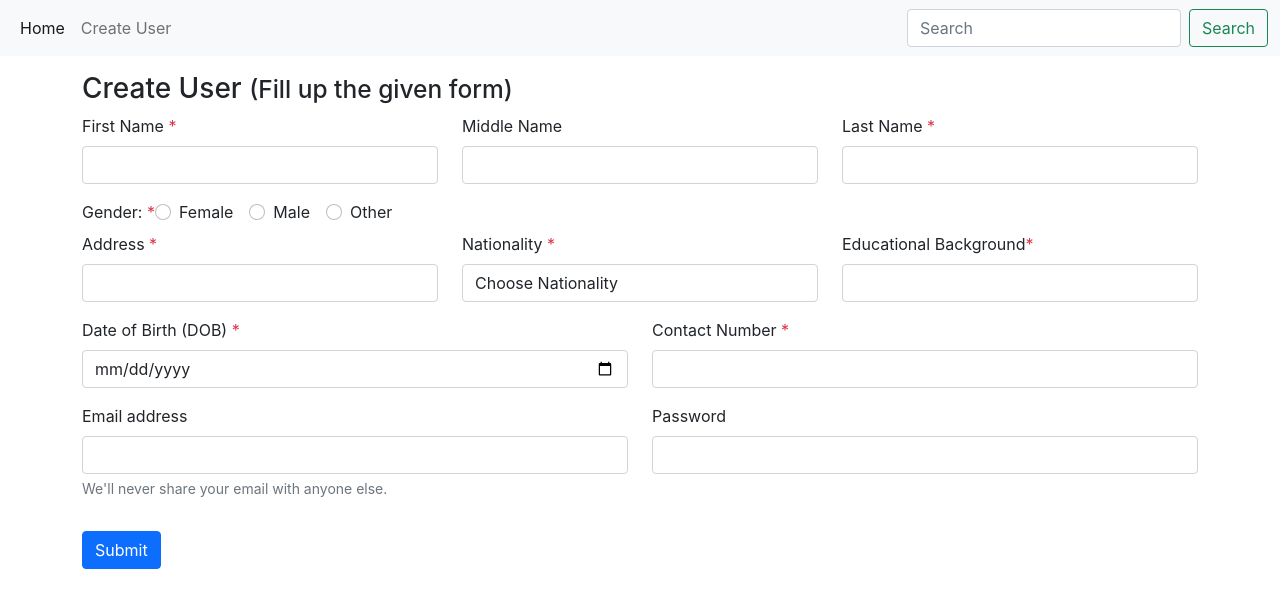
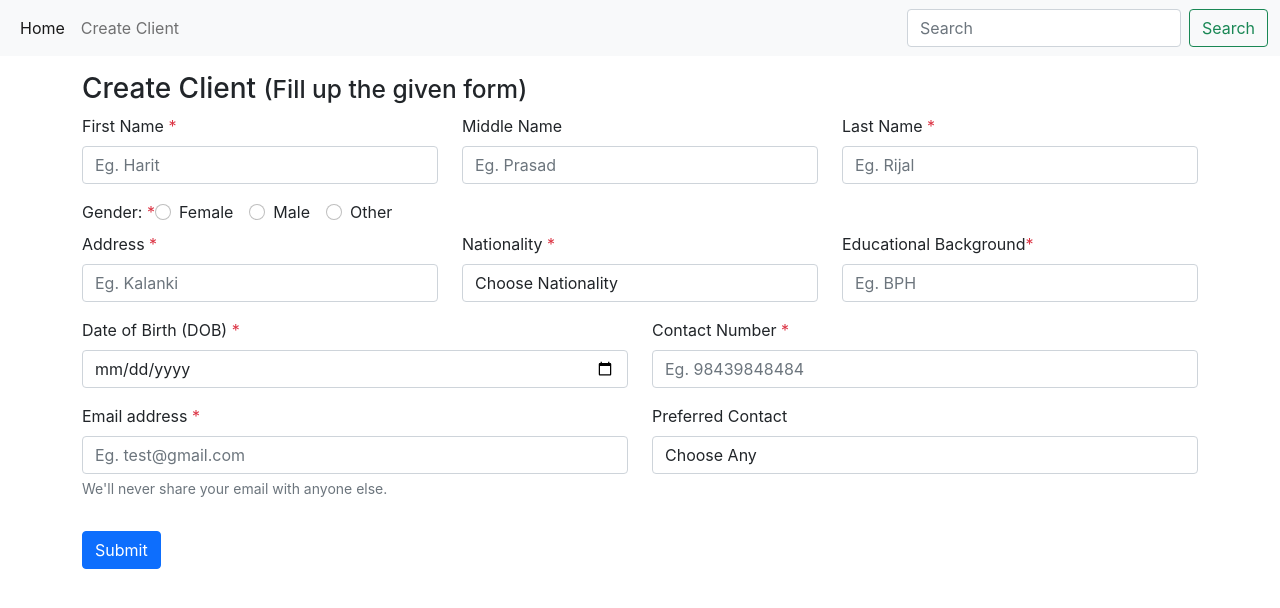
Before and after one commit to priansukoirala/globaluhub-frontend, a React (Create React App) app in the folder register/: page /create in a window 1280 px wide. Shown: the top 608 px of the page. Built offline with nearby package versions, Linux system fonts and the light colour scheme.

Commit message:
view details in client list

```diff
--- a/register/src/App.js
+++ b/register/src/App.js
@@ -18,7 +18,7 @@ function App() {
               <Link className="nav-link active" aria-current="page" to="/">Home</Link>
             </li>
             <li className="nav-item">
-              <Link className="nav-link" to="/create">Create User</Link>
+              <Link className="nav-link" to="/create">Create Client</Link>
             </li>
 
           </ul>
--- /dev/null
+++ b/register/src/components/ClientDetails.js
@@ -0,0 +1,40 @@
+import React, { Component } from "react";
+
+class ClientDetails extends Component {
+  render() {
+    return (
+        <div className="card-body">
+          <table className="table table-striped">
+            <thead>
+                <tr>
+                    <th> Full Name </th>
+                    <th> Gender </th>
+                    <th> Date of Birth </th>
+                    <th> Education </th>
+                </tr>
+                <tr>
+                    <td> {this.props.originalData.first_name} {this.props.originalData.middle_name} {this.props.originalData.last_name}</td>
+                    <td> {this.props.originalData.gender == 'female' ? 'Female' : this.props.originalData.gender == 'male' ? 'Male' : 'Other'}</td>
+                    <td> {this.props.originalData.dob}</td>
+                    <td> {this.props.originalData.education}</td>
+                </tr>
+                <tr>
+                    <th> Email Address </th>
+                    <td> {this.props.originalData.email } </td>
+                    <th> Address </th>
+                    <td> {this.props.originalData.address } </td>
+                </tr>
+                <tr>
+                    <th> Contact Number </th>
+                    <td> {this.props.originalData.contact_number } </td>
+                    <th> Preferred Contact </th>
+                    <td> Through {this.props.originalData.preferred_contact == 'email' ? 'Email' : 'Phone Number' } </td>
+                </tr>
+            </thead>
+          </table>
+        </div>
+      );
+  }
+}
+
+export default ClientDetails;
--- a/register/src/components/ClientList.js
+++ b/register/src/components/ClientList.js
@@ -32,6 +32,7 @@ class ClientList extends Component {
               <th>Gender</th>
               <th>Address</th>
               <th>Email</th>
+              <th>Action</th>
             </tr>
           </thead>
           <tbody>
--- a/register/src/pages/create.js
+++ b/register/src/pages/create.js
@@ -1,31 +1,32 @@
 import { Component } from "react";
 import { axiosPost } from "../utils/AxiosApi";
 import { URL } from "../utils/Constants";
-
-import {
-    displayErrorAlert,
-} from "../utils/Utils";
+// import { useNavigate } from "react-router-dom";
+import { displayErrorAlert } from "../utils/Utils";
 import swal from "sweetalert";
 
 class Create extends Component {
-
     state = {
         fname: '',
         lname: '',
         mname: '',
-        gender: 'female',
+        gender: '',
         address: '',
         nationality: '',
         dob: '',
         education: '',
         contact_number: '',
         email: '',
-        password: '',
+        preferred_contact: '',
         nationalityList : [
             "Hindu",
             "Muslim",
             "Christian",
             "Budhhist",
+        ],
+        pContactList : [
+            "Email",
+            "Phone Number"
         ]
     };
 
@@ -42,14 +43,14 @@ class Create extends Component {
             first_name: this.state.fname,
             middle_name: this.state.mname,
             last_name: this.state.lname,
-            gender: "female",
+            gender: this.state.gender,
             address: this.state.address,
             nationality: this.state.nationality,
             dob: this.state.dob,
             education: this.state.education,
             contact_number: this.state.contact_number,
             email: this.state.email,
-            password: this.state.password
+            preferred_contact: this.state.preferred_contact,
         };
         console.log(data);
         try {
@@ -73,6 +74,7 @@ class Create extends Component {
         } else {
             displayErrorAlert(response);
         }
+        // useNavigate('/home');
     };
 
     render() {
@@ -80,38 +82,38 @@ class Create extends Component {
         <>
 
             <div className="container mt-3">
-                <h3>Create User <small>(Fill up the given form)</small></h3>
+                <h3>Create Client <small>(Fill up the given form)</small></h3>
                 <div className="row mb-3">
                     <div className="col-4">
                         <label className="form-label">First Name <span className="text-danger">*</span></label>
-                        <input type="text" name="fname" onChange={this.handleChange} className="form-control" />
+                        <input type="text" name="fname" onChange={this.handleChange} className="form-control" placeholder="Eg. Harit" />
                     </div>
                     <div className="col-4">
                         <label className="form-label">Middle Name</label>
-                        <input type="text" name="mname" onChange={this.handleChange} className="form-control" />
+                        <input type="text" name="mname" onChange={this.handleChange} className="form-control" placeholder="Eg. Prasad" />
                     </div>
                     <div className="col-4">
                         <label className="form-label">Last Name <span className="text-danger">*</span></label>
-                        <input type="text" name="lname" onChange={this.handleChange} className="form-control" />
+                        <input type="text" name="lname" onChange={this.handleChange} className="form-control" placeholder="Eg. Rijal" />
                     </div>
                 </div>
                 <label className="form-label">Gender: <span className="text-danger">*</span></label>
                 <div className="form-check form-check-inline">
-                    <input className="form-check-input" type="radio" name="inlineRadioOptions" id="inlineRadio1" value="female" onClick={this.handleChange} />
+                    <input className="form-check-input" type="radio" name="gender" id="inlineRadio1" value="female" onClick={this.handleChange} />
                     <label className="form-check-label" for="inlineRadio1">Female</label>
                 </div>
                 <div className="form-check form-check-inline">
-                    <input className="form-check-input" type="radio" name="inlineRadioOptions" id="inlineRadio2" value="male" onClick={this.handleChange} />
+                    <input className="form-check-input" type="radio" name="gender" id="inlineRadio2" value="male" onClick={this.handleChange} />
                     <label className="form-check-label" for="inlineRadio2">Male</label>
                 </div>
                 <div className="form-check form-check-inline">
-                    <input className="form-check-input" type="radio" name="inlineRadioOptions" id="inlineRadio3" value="other" onClick={this.handleChange} />
+                    <input className="form-check-input" type="radio" name="gender" id="inlineRadio3" value="other" onClick={this.handleChange} />
                     <label className="form-check-label" for="inlineRadio3">Other</label>
                 </div>
                 <div className="row mb-3">
                     <div className="col-4">
                         <label className="form-label">Address <span className="text-danger">*</span></label>
-                        <input type="text" name="address" onChange={this.handleChange} className="form-control" />
+                        <input type="text" name="address" onChange={this.handleChange} className="form-control" placeholder="Eg. Kalanki" />
                     </div>
                     <div className="col-4">
                         <label className="form-label">Nationality <span className="text-danger">*</span></label>
@@ -136,7 +138,7 @@ class Create extends Component {
                     </div>
                     <div className="col-4">
                         <label className="form-label">Educational Background<span className="text-danger">*</span></label>
-                        <input type="text" name="education" onChange={this.handleChange} className="form-control" />
+                        <input type="text" name="education" onChange={this.handleChange} className="form-control" placeholder="Eg. BPH" />
                     </div>
                 </div>
                 <div className="row mb-3">
@@ -146,18 +148,34 @@ class Create extends Component {
                     </div>
                     <div className="col-6">
                         <label className="form-label">Contact Number <span className="text-danger">*</span></label>
-                        <input type="text" name="contact_number" onChange={this.handleChange} className="form-control" />
+                        <input type="text" placeholder="Eg. 98439848484" name="contact_number" onChange={this.handleChange} className="form-control" />
                     </div>
                 </div>
                 <div className="row mb-3">
                     <div className="col-6">
-                        <label className="form-label">Email address</label>
-                        <input type="email" name="email" onChange={this.handleChange} className="form-control" aria-describedby="emailHelp" />
+                        <label className="form-label">Email address <span className="text-danger">*</span></label>
+                        <input type="email" placeholder="Eg. test@gmail.com" name="email" onChange={this.handleChange} className="form-control" aria-describedby="emailHelp" />
                         <div id="emailHelp" className="form-text">We'll never share your email with anyone else.</div>
                     </div>
                     <div className="col-6">
-                        <label className="form-label">Password</label>
-                        <input type="password" name="password" onChange={this.handleChange} className="form-control" id="exampleInputPassword1" />
+                        <label className="form-label">Preferred Contact</label>
+                        <select
+                            onChange={this.handleChange}
+                            name="preferred_contact"
+                            value={this.state.preferred_contact}
+                            className="form-control"
+                        >
+                            <option value="" disabled>
+                            Choose Any
+                            </option>
+                            {this.state.pContactList !== undefined
+                            ? this.state.pContactList.map((pContactItem, id) => (
+                                <option key={id} value={pContactItem}>
+                                    {pContactItem}
+                                </option>
+                                ))
+                            : null}
+                        </select>
                     </div>
                 </div>
                 <div className="row mb-3"></div>
--- a/register/src/pages/home.js
+++ b/register/src/pages/home.js
@@ -4,6 +4,7 @@ import { axiosGet } from '../utils/AxiosApi';
 import { displayErrorAlert } from '../utils/Utils';
 import { URL } from '../utils/Constants';
 import axios from 'axios';
+import { Link } from 'react-router-dom';
 class Home extends Component {
 
     state = {
@@ -74,11 +75,17 @@ class Home extends Component {
         return (
           <>
             <div className='container'>
-              <div className='row'>
+              <div className='row mt-5 mb-5'>
                 <div className='col-6'>
                   <h3>List of Clients</h3>
                 </div>
-                <div className='col-6'>
+
+                <div className='col-3'>
+                </div>
+
+                <div className='col-3'>
+                  <Link className="btn btn-success" to="/create">Create Client</Link>
+                  &nbsp;
                   <button onClick={this.downloadFile} className='btn btn-primary'>Download File</button>
                 </div>
               </div>
--- a/register/src/utils/Constants.js
+++ b/register/src/utils/Constants.js
@@ -13,6 +13,7 @@ export const URL = {
 
   // Unauthenticated Users
   getAllClients: `${location}/api/clients`,
+  getSingleClients: `${location}/api/clients`,
   downloadClients: `${location}/api/clients/download-file/clients.csv`,
 };
 
--- a/register/src/utils/Utils.js
+++ b/register/src/utils/Utils.js
@@ -22,6 +22,7 @@ export const wildcardFilterObjectArray = (str, array) =>
  * @description Displays an error alert box. Built specifically for displaying http error message.
  */
 export const displayErrorAlert = (response) => {
+  console.log(response);
   swal(
     "Error",
     response
```
Also changed, not shown: register/src/UI/ModalWindow.js (added, +41 -0 lines), register/src/components/ClientRow.js (+48 -1 lines).
